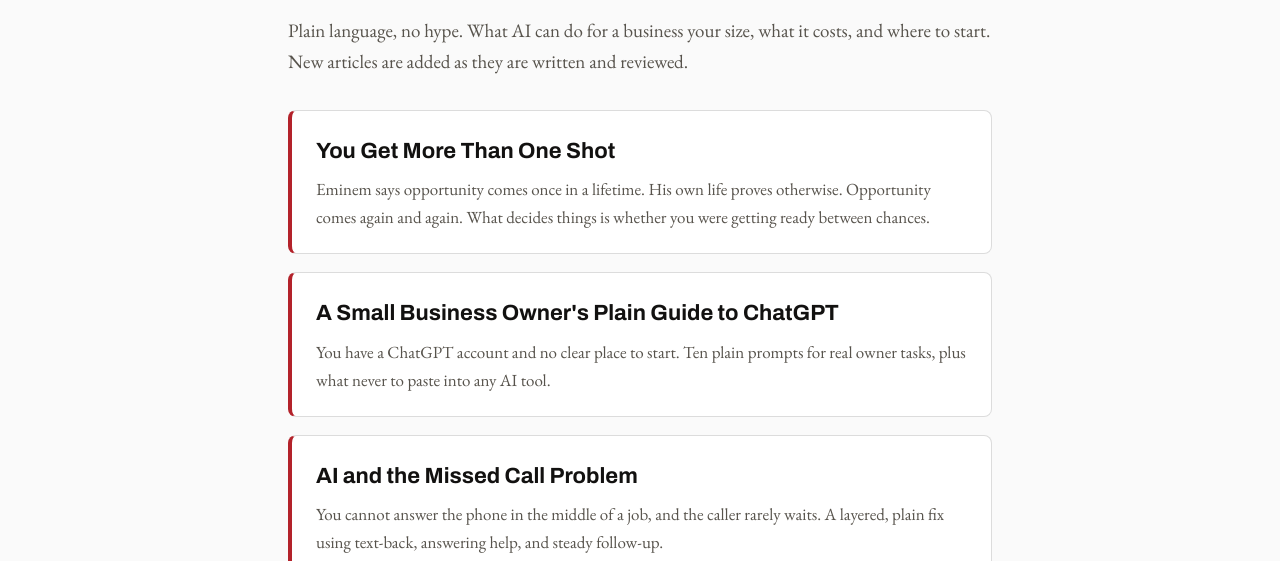
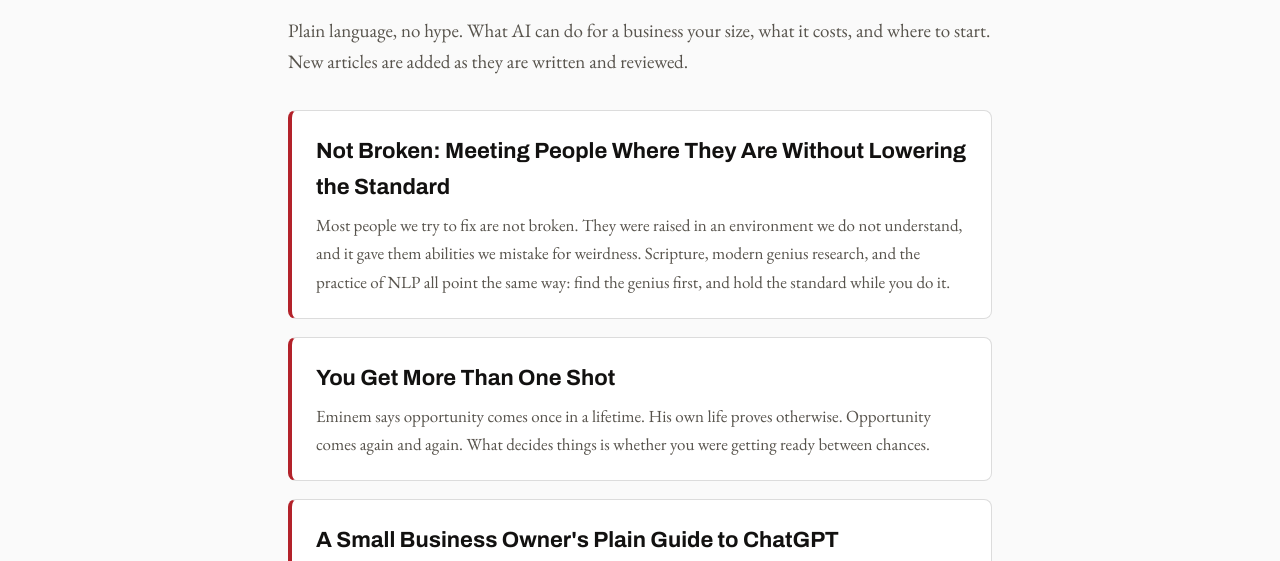
Before and after one commit to powertiesbiz-ai/powerties-website, a plain HTML site: page blog/index.html in a window 1280 px wide. Shown: the part 191-752 px from the top of the page. Drawn offline with nearby package versions, Linux system fonts and the light colour scheme.

Commit message:
Blog index: add empathy-without-lowering-the-standard

```diff
--- a/blog/index.html
+++ b/blog/index.html
@@ -56,6 +56,7 @@
 <h1>Articles for Small Business Owners</h1>
 <p class="intro">Plain language, no hype. What AI can do for a business your size, what it costs, and where to start. New articles are added as they are written and reviewed.</p>
 <!-- ARTICLES:START -->
+<div class="card"><h2><a href="/blog/empathy-without-lowering-the-standard.html">Not Broken: Meeting People Where They Are Without Lowering the Standard</a></h2><p>Most people we try to fix are not broken. They were raised in an environment we do not understand, and it gave them abilities we mistake for weirdness. Scripture, modern genius research, and the practice of NLP all point the same way: find the genius first, and hold the standard while you do it.</p></div>
 <div class="card"><h2><a href="/blog/you-get-more-than-one-shot.html">You Get More Than One Shot</a></h2><p>Eminem says opportunity comes once in a lifetime. His own life proves otherwise. Opportunity comes again and again. What decides things is whether you were getting ready between chances.</p></div>
 <div class="card"><h2><a href="/blog/chatgpt-for-small-business-owners.html">A Small Business Owner's Plain Guide to ChatGPT</a></h2><p>You have a ChatGPT account and no clear place to start. Ten plain prompts for real owner tasks, plus what never to paste into any AI tool.</p></div>
 <div class="card"><h2><a href="/blog/ai-and-the-missed-call-problem.html">AI and the Missed Call Problem</a></h2><p>You cannot answer the phone in the middle of a job, and the caller rarely waits. A layered, plain fix using text-back, answering help, and steady follow-up.</p></div>
```
